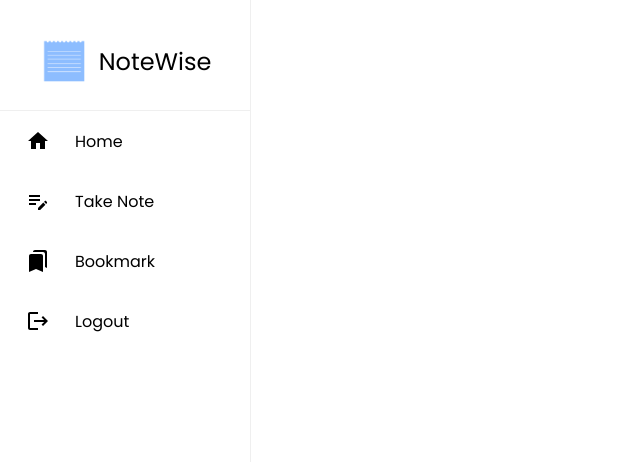
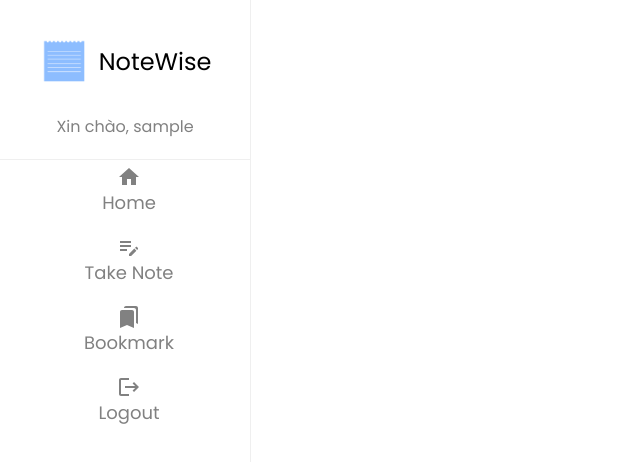
Before and after one commit to LuongQuiTuan/atbmtt, a React (Create React App) app: page /dashboard in a window 1280 px wide. Shown: the top 462 px of the page, without its empty margins (0-640 px from the left). Built offline with nearby package versions, Linux system fonts and the light colour scheme; sample sign-in values are in the browser's storage.

Commit message:
Update redirect after login, login authentication

```diff
--- a/src/api/UserServices.js
+++ b/src/api/UserServices.js
@@ -1,7 +1,14 @@
 import axios from "./axios";
 
 const loginApi = (username, password) => {
-  return axios.post("/auth/login", { username, password });
+  return axios.post(
+    "/auth/login-jwt",
+    { username, password },
+    {
+      headers: { "Content-Type": "application/json" },
+    },
+    { withCredentials: true }
+  );
 };
 
 const registerApi = (username, password, email) => {
--- a/src/components/Sidebar.css
+++ b/src/components/Sidebar.css
@@ -23,11 +23,11 @@
 
     text-decoration: none;
 
-    font-size: 25px;
+    font-size: 18px;
 
     color: #818181;
 
-    display: block;
+    display: inline-block;
 
     transition: 0.3s;
 
@@ -67,6 +67,7 @@
     height: 60px;
     list-style-type: none;
     margin: 0;
+    margin-bottom: 10px;
     display: flex;
     flex-direction: row;
     color: black;
@@ -81,13 +82,13 @@
   .SideList .row #active{
     background-color: rgb(197, 228, 255);
   }
-  .row #icon{
+#icon{
     flex: 30%;
     display: grid;
     place-items: center;
 
   }
-  .row #title{
+#title{
     flex: 70%;
   }
 
@@ -107,3 +108,12 @@
     margin-bottom: 24px;
 
   }
+
+  .welcome {
+    display: flex;
+    justify-content: center;
+    align-items: center;
+    margin: 15px;
+    color: #818181;
+    font-weight: 400;
+  }
--- a/src/components/Sidebar.jsx
+++ b/src/components/Sidebar.jsx
@@ -1,26 +1,41 @@
+import React from "react";
 import "./Sidebar.css";
 import { SidebarData } from "./SidebarData";
+import { NavLink, useNavigate } from "react-router-dom";
 import logo from "./logo.png";
-const Sidebar = (props) => {
+
+const Sidebar = () => {
+  const navigate = useNavigate();
+  const username = localStorage.getItem("username");
+  const handleLogout = () => {
+    localStorage.removeItem("accessToken");
+    localStorage.removeItem("token");
+    localStorage.removeItem("username");
+    // Use history.push instead of window.location.href to avoid reloading the app
+
+    navigate("/login");
+  };
+
   return (
     <div className="Sidebar">
       <div className="Logo">
-        <img src={logo} alt="" />
+        <img src={logo} alt="logo" />
         NoteWise
       </div>
+      <span className="welcome">Xin chào, {username}</span>
       <ul className="SidebarList">
         {SidebarData.map((val, key) => {
           return (
-            <li
-              key={key}
-              className="row"
-              id={window.location.pathname === val.link ? "active" : ""}
-              onClick={() => {
-                window.location.pathname = val.link;
-              }}
-            >
-              <div id="icon">{val.icon}</div>
-              <div id="title">{val.title}</div>
+            <li className="row" key={key}>
+              <NavLink
+                to={val.link} // Specify the path to navigate to
+                activeclassname="active" // This is the class that will be applied when the route is active
+                onClick={() => val.title === "Logout" && handleLogout()} // Just handle logout if it's the logout button
+              >
+                <div id="icon">{val.icon}</div>
+
+                <div id="title">{val.title}</div>
+              </NavLink>
             </li>
           );
         })}
--- a/src/components/SidebarData.js
+++ b/src/components/SidebarData.js
@@ -3,6 +3,7 @@ import HomeIcon from "@mui/icons-material/Home";
 import EditNoteIcon from "@mui/icons-material/EditNote";
 import BookmarksIcon from "@mui/icons-material/Bookmarks";
 import LogoutIcon from "@mui/icons-material/Logout";
+
 export const SidebarData = [
   {
     title: "Home",
@@ -22,6 +23,6 @@ export const SidebarData = [
   {
     title: "Logout",
     icon: <LogoutIcon />,
-    link: "/dashboard",
+    link: "/login",
   },
 ];
--- a/src/pages/Dashboard.jsx
+++ b/src/pages/Dashboard.jsx
@@ -1,11 +1,44 @@
-import React from "react";
+import React, { useState, useEffect } from "react";
+
+import { Navigate } from "react-router-dom";
+
 import Sidebar from "../components/Sidebar";
+
 const Dashboard = () => {
+  const [authenticated, setAuthenticated] = useState(false);
+
+  const [isCheckingAuth, setIsCheckingAuth] = useState(true); // Track the checking status
+
+  useEffect(() => {
+    try {
+      const accessToken = localStorage.getItem("accessToken");
+
+      setAuthenticated(Boolean(accessToken));
+    } catch (error) {
+      console.error("Error accessing localStorage", error);
+
+      setAuthenticated(false);
+    } finally {
+      setIsCheckingAuth(false); // Indicate that the check is complete
+    }
+  }, []);
+
+  if (isCheckingAuth) {
+    return <div>Loading...</div>; // Or provide a better loading state here
+  }
+
+  if (!authenticated) {
+    alert("Vui lòng đăng nhập");
+    return <Navigate replace to="/login" />;
+  }
+
   return (
     <div>
       <Sidebar />
+
       {/* Rest of the dashboard layout */}
     </div>
   );
 };
+
 export default Dashboard;
--- a/src/pages/Login.jsx
+++ b/src/pages/Login.jsx
@@ -2,30 +2,44 @@ import React from "react";
 import { useState } from "react";
 import { Link } from "react-router-dom";
 import { loginApi } from "../api/UserServices";
+import { useNavigate } from "react-router-dom";
+
 const Login = () => {
+  const navigate = useNavigate();
   const [values, setValues] = useState({
     username: "",
     password: "",
   });
-  const [success, setSuccess] = useState(false);
   const [error, setError] = useState("");
   const username = values.username;
   const password = values.password;
+
   const handleSubmit = async (e) => {
     e.preventDefault();
+
     if (!username || !password) {
       setError("Vui lòng nhập username và mật khẩu!");
+
       return;
     }
+
     let res = await loginApi(username, password);
-    console.log("check response: ", res);
-    if (res && res.data.token) {
-      localStorage.setItem("token", res.data.token);
+    console.log(res.data.accessToken);
+    if (res && res.data.accessToken) {
+      // Store the token in localStorage or cookies
+      localStorage.setItem("username", res.data.user.username);
+      localStorage.setItem("accessToken", res.data.accessToken);
+
+      // localStorage.setItem("accessToken", res.data.refreshToken);
+      console.log(res);
+      navigate("/dashboard");
+      // Update success state here
+    } else if (res && res.status === 404) {
+      // Handle different response errors
+      setError(res.data);
+      console.log(res);
     } else {
-      if (res && res.status === 400) {
-        console.log(res.data.error);
-        setError(res.data.error);
-      }
+      setError("Server Error!");
     }
   };
   const onChange = (e) => {
```
